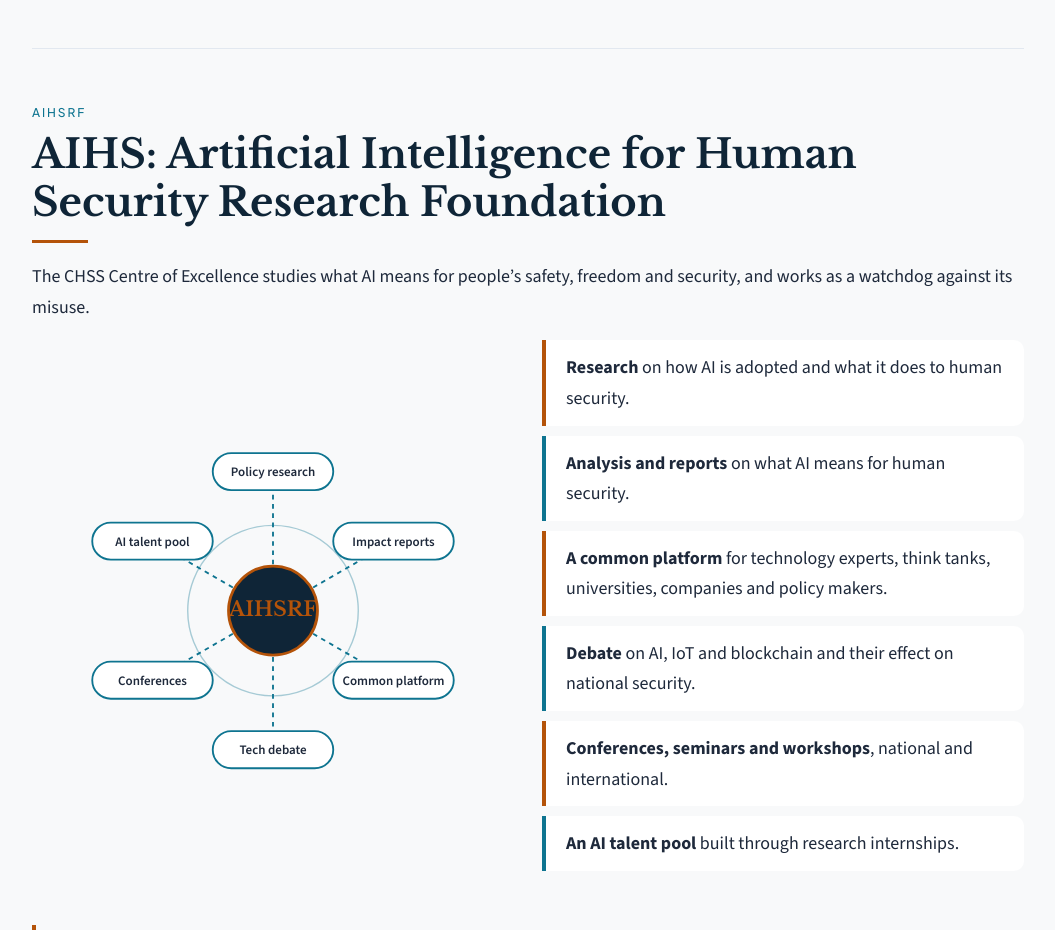
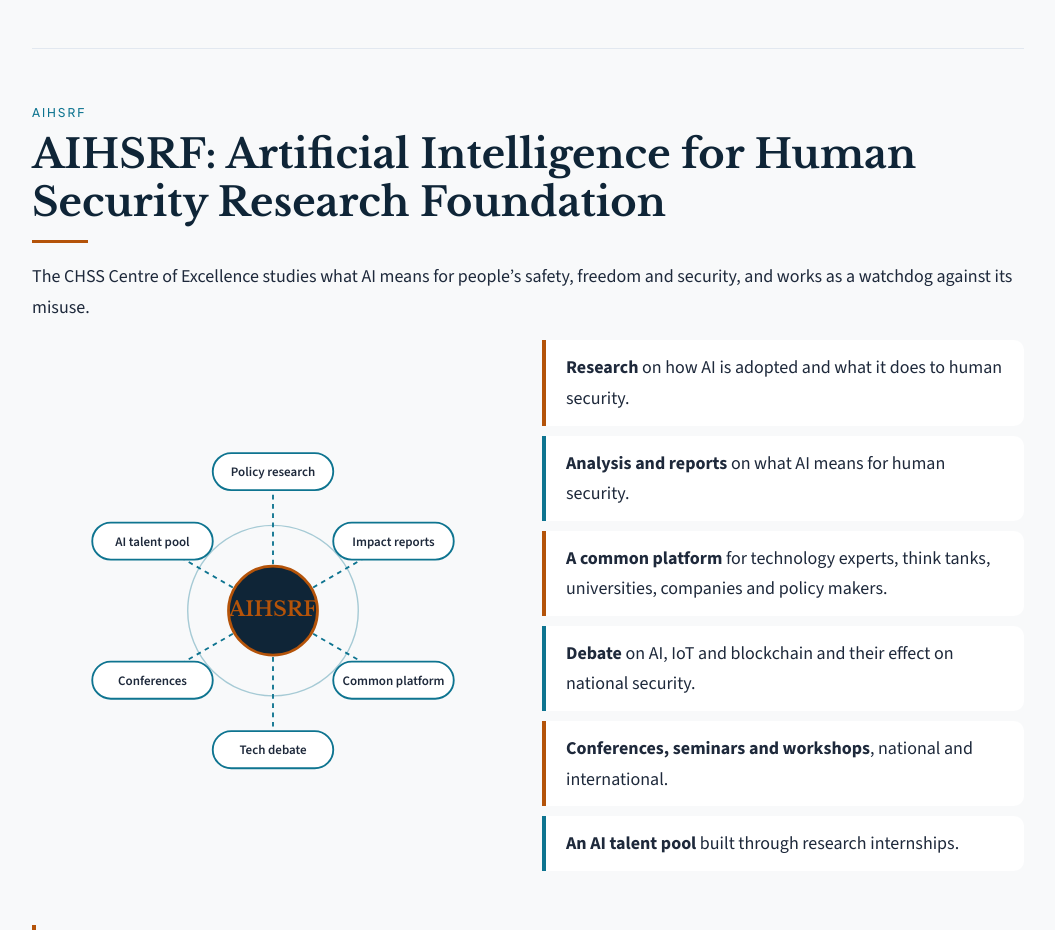
Before and after one commit to rameshkanneganti/Portfolio, a plain HTML site: page index.html in a window 1280 px wide. Shown: the part 5240-6170 px from the top of the page, without its empty margins (112-1167 px from the left). Drawn offline with nearby package versions, Linux system fonts and the light colour scheme.

Commit message:
Update index.html

```diff
--- a/index.html
+++ b/index.html
@@ -284,7 +284,7 @@ main section{border-top:1px solid var(--line);margin-top:64px;padding-top:56px}m
 <section id="aihsrf">
 <div class="aihsrf-hero">
 <p class="eyebrow">AIHSRF</p>
-<h2>AIHS: Artificial Intelligence for Human Security Research Foundation</h2>
+<h2>AIHSRF: Artificial Intelligence for Human Security Research Foundation</h2>
 <p>The CHSS Centre of Excellence studies what AI means for people’s safety, freedom and security, and works as a watchdog against its misuse.</p>
 </div>
 <div class="hubwrap">
```
